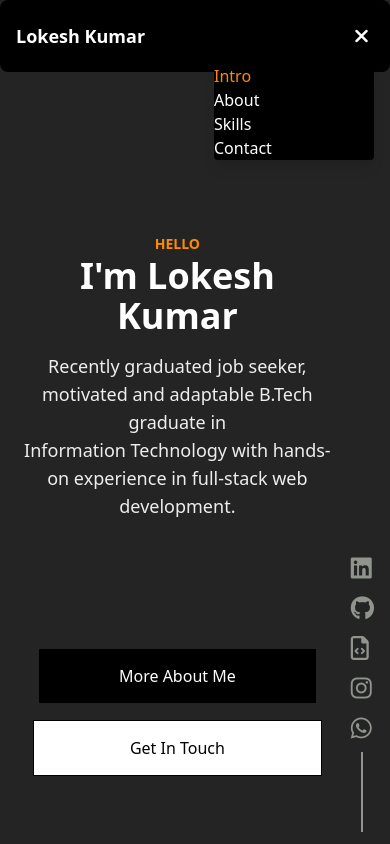
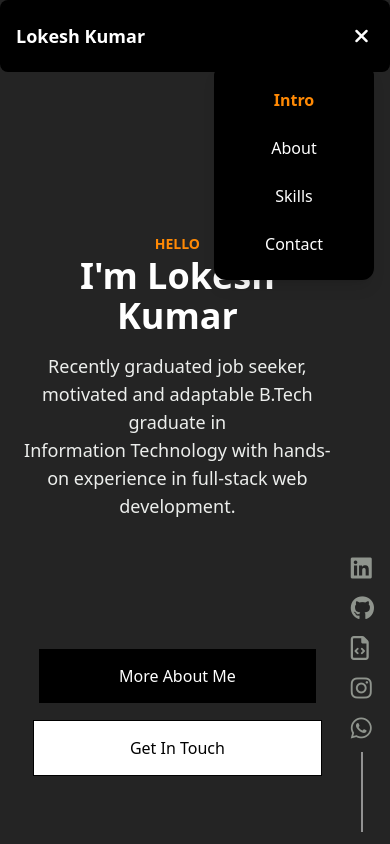
Before and after one commit to lokeshkum1r/Portfolio_Lokesh, a React (Vite) app: page / in a window 390 px wide. Both pictures are taken after a click on the button 357 px from the left and 36 px from the top of the page. Shown: the top 844 px of the page. Built offline with nearby package versions, Linux system fonts and the light colour scheme.

Commit message:
Update Navbar.jsx

```diff
--- a/src/component/Navbar.jsx
+++ b/src/component/Navbar.jsx
@@ -81,7 +81,7 @@ export default function Navbar() {
             }`}
           style={{ transformOrigin: "top" }}
         >
-          <ul className="bg-black bg-opacity-95 rounded shadow-lg flex flex-col justify-around">
+         <ul className="bg-black bg-opacity-95 rounded-xl shadow-lg flex flex-col py-3">
   {menuItems.map((item) => (
     <li
       key={item}
@@ -89,6 +89,7 @@ export default function Navbar() {
         setActiveItem(item);
         setDropdownOpen(false); // close dropdown on click
       }}
+      className="px-6 py-3 text-center transition duration-300 ease-in-out hover:bg-gray-800 rounded-lg"
     >
       <Link
         to={item.toLowerCase()} // match section id
@@ -97,9 +98,10 @@ export default function Navbar() {
         offset={-70} // adjust for navbar height
         spy={true} // track scroll position
         onSetActive={() => setActiveItem(item)} // updates activeItem on scroll
-              className={`transition cursor-pointer ${activeItem === item
-              ? "text-orange-400"
-              : "hover:text-gray-400"
+        className={`block cursor-pointer ${
+          activeItem === item
+            ? "text-orange-400 font-semibold"
+            : "text-white hover:text-gray-300"
         }`}
       >
         {item}
@@ -107,6 +109,7 @@ export default function Navbar() {
     </li>
   ))}
 </ul>
+
         </div>
       </div>
     </nav>
```
Lines whose indentation alone changed are shown as unchanged.
